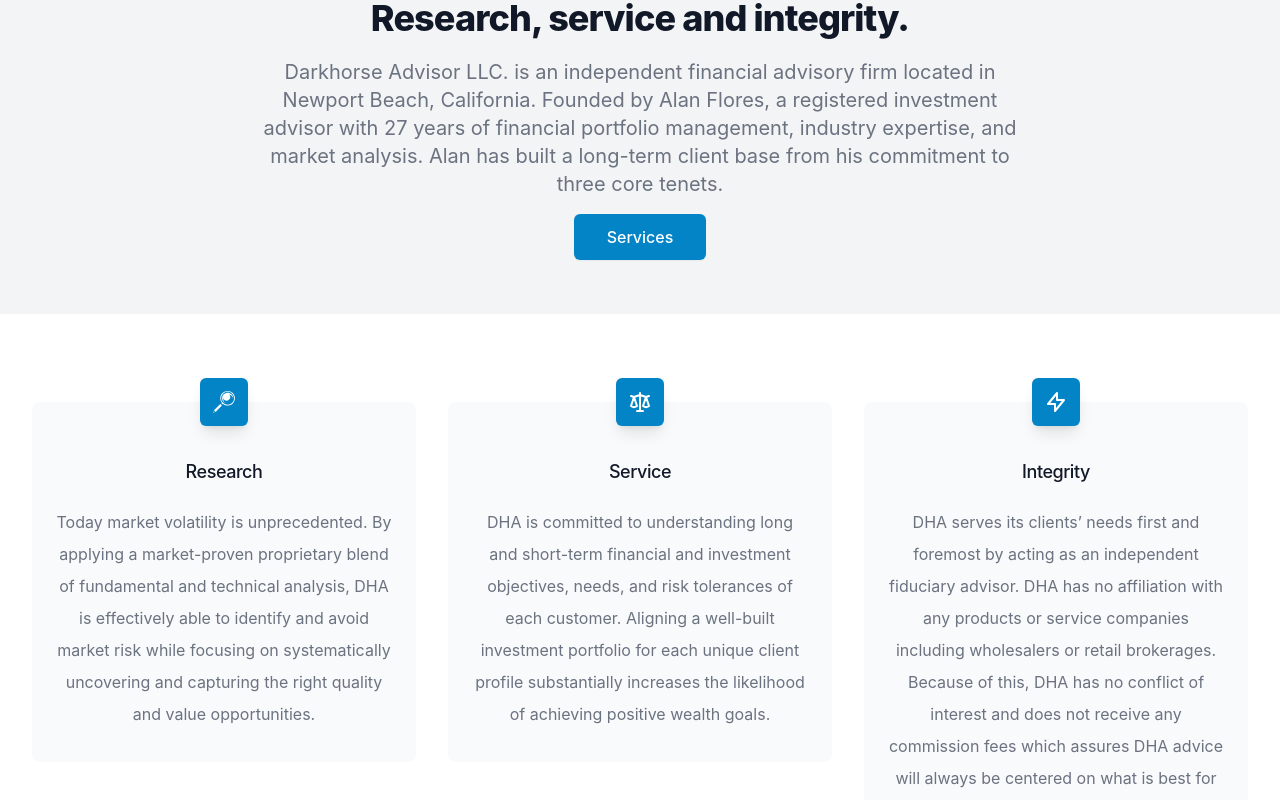
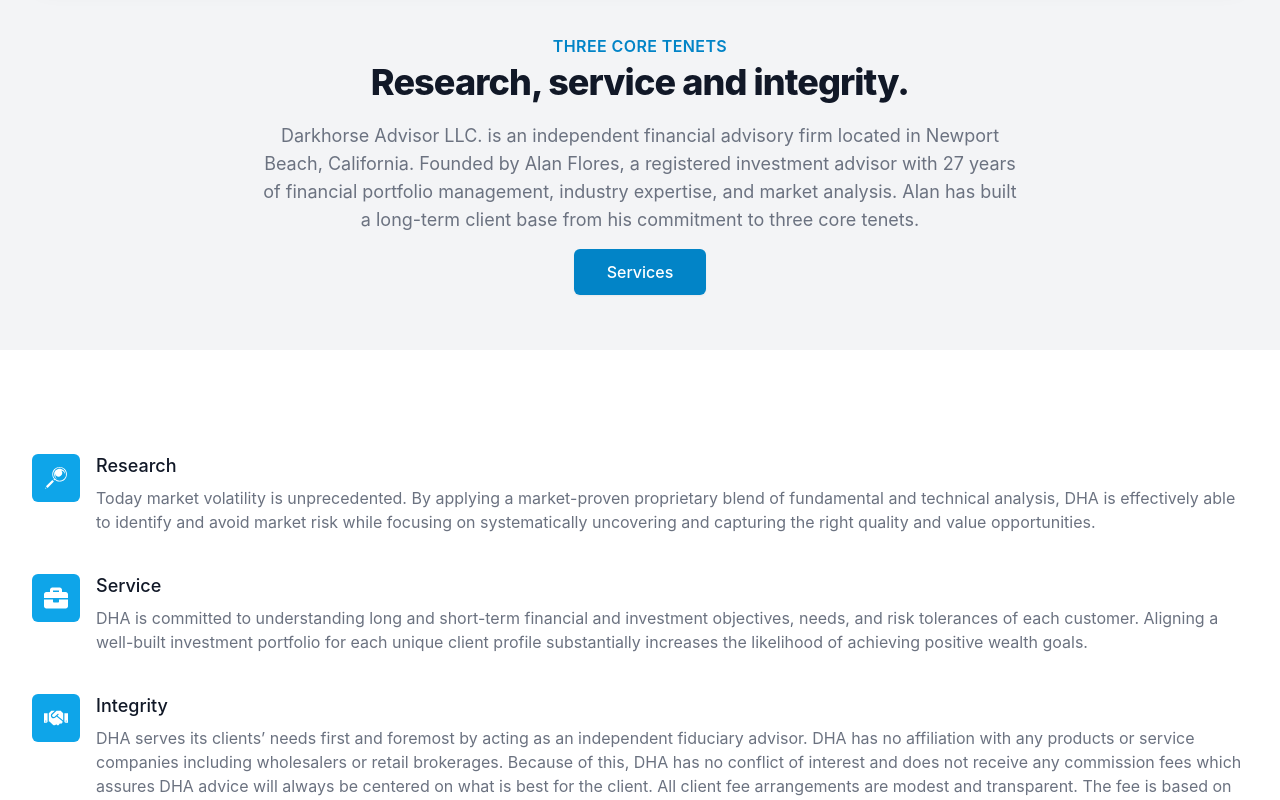
Before and after one commit to anthony-df-nguyen/darkhorse-tw, a Next.js app: page / in a window 1280 px wide. Shown: the part 640-1440 px from the top of the page. Built offline with nearby package versions, Linux system fonts and the light colour scheme.

Commit message:
Added icons

```diff
--- a/components/header.jsx
+++ b/components/header.jsx
@@ -1,7 +1,7 @@
 export default function Header(props) {
   return (
     <div className="bg-gray-100">
-      <div className="max-w-7xl mx-auto pad-tb px-4 sm:py-24 sm:px-6 lg:px-8">
+      <div className="max-w-7xl mx-auto px-4 pad-tb sm:px-6 lg:px-8">
         <div className="text-center">
           <h2 className="font-semibold text-accent tracking-wide uppercase text-sm lg:text-base">
             {props.subtitle}
@@ -9,7 +9,7 @@
           <p className="mt-1 text-2xl font-extrabold text-dark sm:text-2xl sm:tracking-tight lg:text-4xl">
             {props.title}
           </p>
-          <p className="max-w-3xl mt-5 mx-auto text-xl text-standard">
+          <p className="max-w-3xl mt-5 mx-auto text-base lg:text-lg text-gray">
             {props.children}
           </p>
         </div>
--- a/components/info-card.jsx
+++ b/components/info-card.jsx
@@ -5,6 +5,7 @@
 } from "@heroicons/react/outline";
 
 import { GiMagnifyingGlass } from "react-icons/gi";
+import { FaHandshake, FaBriefcase } from "react-icons/fa";
 
 const features = [
   {
@@ -17,42 +18,50 @@
     name: "Service",
     description:
       "DHA is committed to understanding long and short-term financial and investment objectives, needs, and risk tolerances of each customer. Aligning a well-built investment portfolio for each unique client profile substantially increases the likelihood of achieving positive wealth goals.",
-    icon: ScaleIcon,
+    icon: FaBriefcase,
   },
   {
     name: "Integrity",
     description:
       "DHA serves its clients’ needs first and foremost by acting as an independent fiduciary advisor. DHA has no affiliation with any products or service companies including wholesalers or retail brokerages. Because of this, DHA has no conflict of interest and does not receive any commission fees which assures DHA advice will always be centered on what is best for the client. All client fee arrangements are modest and transparent. The fee is based on the value of the account(s) under management.",
-    icon: LightningBoltIcon,
+    icon: FaHandshake,
   },
 ];
-export default function InfoCard() {
+export default function Example() {
   return (
-    <div className="relative bg-white pad-top">
-      <div className="mx-auto max-w-md px-4 text-center sm:max-w-3xl sm:px-6 lg:px-8 lg:max-w-7xl">
-        <div className="grid grid-cols-1 gap-8 sm:grid-cols-2 lg:grid-cols-3">
-          {features.map((feature) => (
-            <div key={feature.name} className="pt-6">
-              <div className="flow-root bg-gray-50 rounded-lg px-6 pb-8">
-                <div className="-mt-6">
-                  <div>
-                    <span className="inline-flex items-center justify-center p-3 bg-sky-600 rounded-md shadow-lg">
-                      <feature.icon
-                        className="h-6 w-6 text-white"
-                        aria-hidden="true"
-                      />
-                    </span>
+    <div className="pad-tb bg-white">
+      <div className="max-w-7xl mx-auto px-4 sm:px-6 lg:px-8">
+        {/* <div className="lg:text-center">
+          <h2 className="text-base text-accent font-semibold tracking-wide uppercase">
+            Transactions
+          </h2>
+          <p className="mt-2 text-3xl leading-8 font-extrabold tracking-tight text-gray-900 sm:text-4xl">
+            A better way to send money
+          </p>
+          <p className="mt-4 max-w-2xl text-xl text-gray-500 lg:mx-auto">
+            Lorem ipsum dolor sit amet consect adipisicing elit. Possimus magnam
+            voluptatum cupiditate veritatis in accusamus quisquam.
+          </p>
+        </div> */}
+
+        <div className="mt-10">
+          <dl className="space-y-10 md:space-y-0 md:grid md:grid-cols-1 md:gap-x-8 md:gap-y-10">
+            {features.map((feature) => (
+              <div key={feature.name} className="relative">
+                <dt>
+                  <div className="absolute flex items-center justify-center h-12 w-12 rounded-md bg-sky-500 text-white">
+                    <feature.icon className="h-6 w-6" aria-hidden="true" />
                   </div>
-                  <h3 className="mt-8 text-lg font-medium text-gray-900 tracking-tight">
+                  <p className="ml-16 text-lg leading-6 font-medium text-gray-900">
                     {feature.name}
-                  </h3>
-                  <p className="mt-5 text-base leading-8 text-gray-500">
-                    {feature.description}
                   </p>
-                </div>
+                </dt>
+                <dd className="mt-2 ml-16 text-base text-gray-500">
+                  {feature.description}
+                </dd>
               </div>
-            </div>
-          ))}
+            ))}
+          </dl>
         </div>
       </div>
     </div>
--- a/components/navbar.jsx
+++ b/components/navbar.jsx
@@ -176,7 +176,7 @@
       <main>
         <div>
           {/* Hero card */}
-          <div className="relative">
+          <div className="relative pad-top">
             <div className="absolute inset-x-0 bottom-0 h-1/2 bg-gray-100" />
             <div className="max-w-7xl mx-auto sm:px-6 lg:px-8">
               <div className="relative shadow-xl sm:rounded-2xl sm:overflow-hidden">
--- a/styles/styles.scss
+++ b/styles/styles.scss
@@ -7,7 +7,7 @@
 }
 
 // Text
-.text-standard {
+.text-gray {
   @include text-color("gray", 500);
   &.hover-text {
     @include hover("gray", 900);
```
